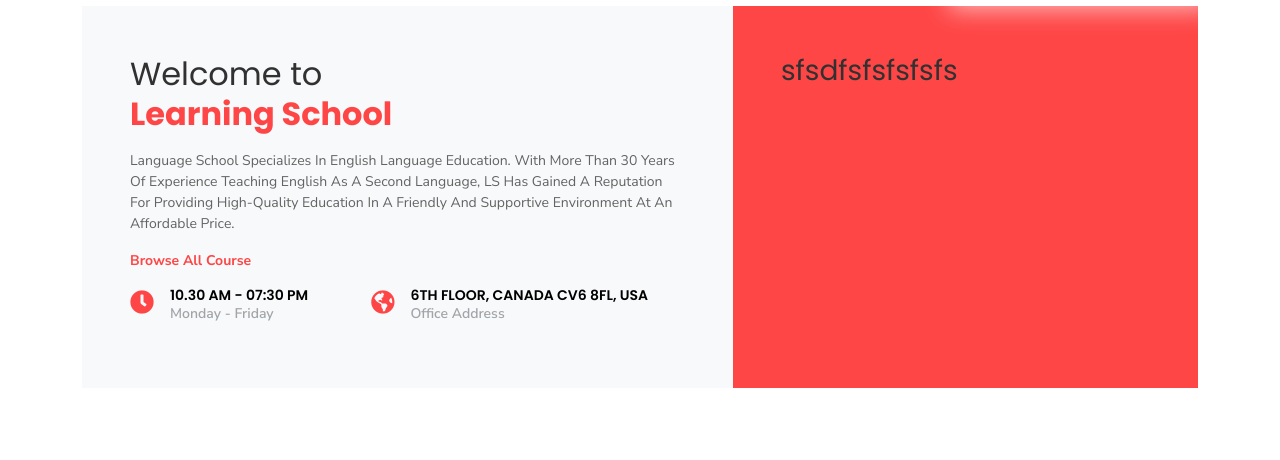
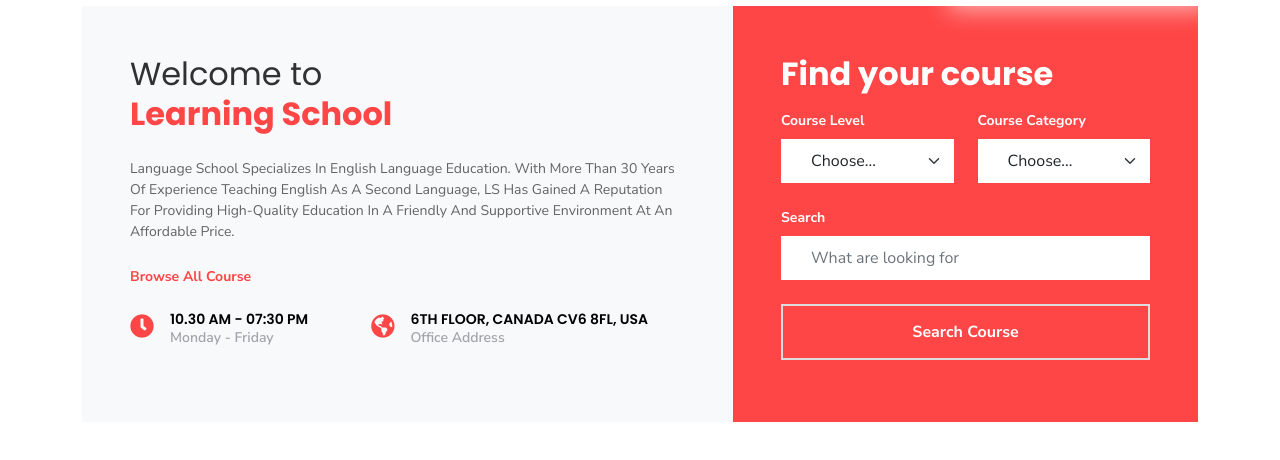
Before and after one commit to radwan503/Learninglms--Education, a plain HTML site: page index.html in a window 1280 px wide. Shown: the part 662-1122 px from the top of the page. Before the commit the page ends 1098 px from the top, so only its background shows below. Drawn offline with Linux system fonts and the light colour scheme; a script that the page names is missing.

Commit message:
search course

```diff
--- a/assets/css/style.scss
+++ b/assets/css/style.scss
@@ -100,7 +100,11 @@ a:focus{
 	width: 100%;
 	transition: .5s;
 }
-
+.form-select,.form-control{
+	padding: 10px 30px;
+	border: 0;
+	border-radius: 0px;
+}
 /*===========
 2.Navbar
 ==============*/
@@ -349,8 +353,6 @@ a:focus{
 					}
 				}
 			}
-		}
-
 			.courses-description{
 				i{
 					font-size: 1.5rem;
@@ -366,11 +368,38 @@ a:focus{
 					font-weight: 600;
 				}
 			}
-
+		}
 		.search-bgcolor {
 			background-color: #fe4646;
+			.course--searching{
+				.course--details{
+					h3{
+						font-size: 2rem;
+						line-height: 2.5rem;
+						font-weight: 700;
+						color: #fff;
+						font-family: var(--font-poppins);
+					}
+					label{
+						font-weight: 700;
+						text-transform: capitalize;
+						font-size: var(--body-font);
+						color:#fff;
+						font-family: var(--font-nunito);
+					}
+
+					.find__course--btn{
+						background-color: var(--primary-color-red);
+						border: 2px solid #ddd;
+						transition: .5s;
+						&:hover,&:focus{
+							background-color: #000;
+							border: 2px solid #000;
+						}
+					}
+				}
 			}
 	  }
 
-
 	}
+}
--- a/index.html
+++ b/index.html
@@ -145,16 +145,16 @@
               <div class="col-xs-12  col-sm-12 col-md-7 col-lg-7 bg-light ">
                 <div class="course-info p-5">
                   <article class="course--details">
-                      <h3 class="mb-3">Welcome to<br>
+                      <h3 class="mb-4">Welcome to<br>
                       <span>Learning School</span></h3>
-                      <p class="mb-3">Language School specializes in English Language education. With more than 30 years of experience teaching English as a Second Language, LS has gained a reputation for providing high-quality education in a friendly and supportive environment at an affordable price.</p>
-                      <a href="#" class="mb-3">Browse All Course</a>
+                      <p class="mb-4">Language School specializes in English Language education. With more than 30 years of experience teaching English as a Second Language, LS has gained a reputation for providing high-quality education in a friendly and supportive environment at an affordable price.</p>
+                      <a href="#" class="mb-4">Browse All Course</a>
                   </article>
 
-                  <div class="courses-description mt-3">
+                  <div class="courses-description mt-4">
                     <div class="row">
                       <div class="col-xs-12 col-sm-12 col-md-5 col-lg-5">
-                          <div class="course-schedule mb-3">
+                          <div class="course-schedule mb-4">
                             <div class="course--location">
                               <div class="media d-flex flex-row">
                                 <div class="me-3">
@@ -190,9 +190,39 @@
               </div>
               <div class="col-xs-12  col-sm-12 col-md-5 col-lg-5 search-bgcolor">
                 <div class="course--searching p-5">
-                  <article class="course--details">
-                    <h3>sfsdfsfsfsfsfs</h3>
-                  </article>
+                  <div class="course--details">
+                    <h3 class="mb-3">Find your course</h3>
+                    <form class="row g-4">
+                      <div class="col-md-6">
+                        <label for="course--level" class="form-label">Course Level</label>
+                        <select id="course--level" class="form-select">
+                          <option selected>Choose...</option>
+                          <option>All</option>
+                          <option>Beginner</option>
+                        </select>
+                      </div>
+                      <div class="col-md-6">
+                        <label for="category--input" class="form-label">Course Category</label>
+                        <select id="category--input" class="form-select">
+                          <option selected>Choose...</option>
+                          <option>All</option>
+                          <option>English</option>
+                        </select>
+                      </div>
+
+                      <div class="col-12 ">
+                        <label for="course--search" class="form-label">Search</label>
+                        <input type="text" class="form-control" id="course--search" placeholder="What are looking for">
+                      </div>
+
+
+
+                      <div class="col-12">
+                        <button type="submit" class="btn btn-primary find__course--btn">Search Course</button>
+                      </div>
+                    </form>
+                  </div>
+
                 </div>
               </div>
             </div>
```
Also changed, not shown: assets/css/style.css, 1 other file. Lines whose indentation alone changed are shown as unchanged.
